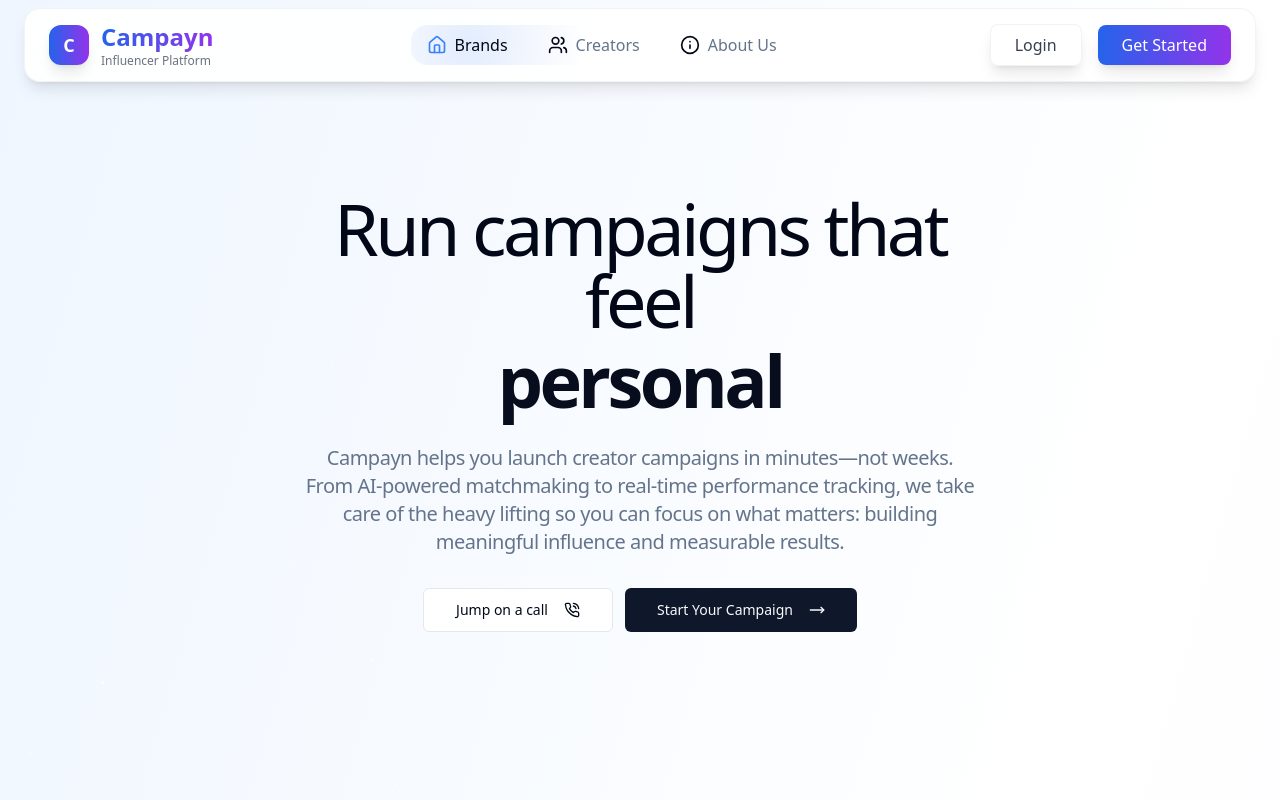
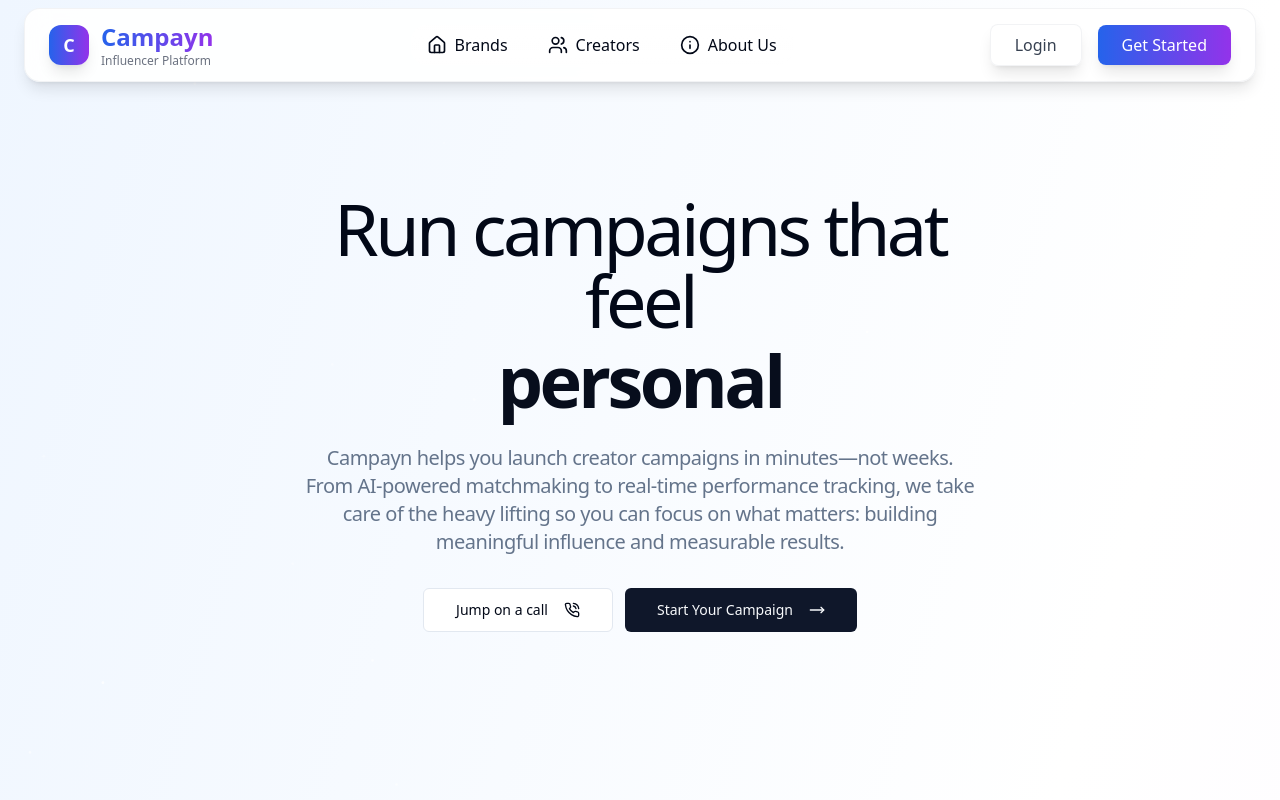
Before and after one commit to TeamCampayn/campayn_frontend, a React (Vite) app: page / in a window 1280 px wide. Shown: the top 800 px of the page. Built offline with nearby package versions, Linux system fonts and the light colour scheme.

Commit message:
Remove hover color from navbar menu
Removes the color change on hover for the menu items in the navbar.

```diff
--- a/src/components/ui/glow-menu.tsx
+++ b/src/components/ui/glow-menu.tsx
@@ -31,29 +31,6 @@ const backVariants: Variants = {
   hover: { rotateX: 0, opacity: 1 },
 }
 
-const glowVariants: Variants = {
-  initial: { opacity: 0, scale: 0.8 },
-  hover: {
-    opacity: 1,
-    scale: 2,
-    transition: {
-      opacity: { duration: 0.5, ease: "easeOut" },
-      scale: { duration: 0.5, type: "spring" as const, stiffness: 300, damping: 25 },
-    },
-  },
-}
-
-const navGlowVariants: Variants = {
-  initial: { opacity: 0 },
-  hover: {
-    opacity: 1,
-    transition: {
-      duration: 0.5,
-      ease: "easeOut",
-    },
-  },
-}
-
 const sharedTransition: Transition = {
   type: "spring" as const,
   stiffness: 100,
@@ -73,14 +50,9 @@ export const MenuBar = React.forwardRef<HTMLDivElement, MenuBarProps>(
         initial="initial"
         whileHover="hover"
       >
-        <motion.div
-          className="absolute -inset-2 bg-gradient-radial from-transparent via-blue-400/20 via-30% via-purple-400/20 via-60% via-red-400/20 via-90% to-transparent rounded-3xl z-0 pointer-events-none"
-          variants={navGlowVariants}
-        />
         <ul className="flex items-center gap-2 relative z-10">
           {items.map((item) => {
             const Icon = item.icon
-            const isActive = item.label === activeItem
 
             return (
               <motion.li key={item.label} className="relative">
@@ -95,22 +67,7 @@ export const MenuBar = React.forwardRef<HTMLDivElement, MenuBarProps>(
                     initial="initial"
                   >
                     <motion.div
-                      className="absolute inset-0 z-0 pointer-events-none"
-                      variants={glowVariants}
-                      animate={isActive ? "hover" : "initial"}
-                      style={{
-                        background: item.gradient,
-                        opacity: isActive ? 1 : 0,
-                        borderRadius: "16px",
-                      }}
-                    />
-                    <motion.div
-                      className={cn(
-                        "flex items-center gap-2 px-4 py-2 relative z-10 bg-transparent transition-colors rounded-xl",
-                        isActive
-                          ? "text-foreground"
-                          : "text-muted-foreground",
-                      )}
+                      className="flex items-center gap-2 px-4 py-2 relative z-10 bg-transparent transition-colors rounded-xl text-foreground"
                       variants={itemVariants}
                       transition={sharedTransition}
                       style={{
@@ -118,23 +75,13 @@ export const MenuBar = React.forwardRef<HTMLDivElement, MenuBarProps>(
                         transformOrigin: "center bottom",
                       }}
                     >
-                      <span
-                        className={cn(
-                          "transition-colors duration-300",
-                          isActive ? item.iconColor : "text-foreground",
-                        )}
-                      >
+                      <span className="text-foreground">
                         <Icon className="h-5 w-5" />
                       </span>
                       <span>{item.label}</span>
                     </motion.div>
                     <motion.div
-                      className={cn(
-                        "flex items-center gap-2 px-4 py-2 absolute inset-0 z-10 bg-transparent transition-colors rounded-xl",
-                        isActive
-                          ? "text-foreground"
-                          : "text-muted-foreground",
-                      )}
+                      className="flex items-center gap-2 px-4 py-2 absolute inset-0 z-10 bg-transparent transition-colors rounded-xl text-foreground"
                       variants={backVariants}
                       transition={sharedTransition}
                       style={{
@@ -143,12 +90,7 @@ export const MenuBar = React.forwardRef<HTMLDivElement, MenuBarProps>(
                         rotateX: 90,
                       }}
                     >
-                      <span
-                        className={cn(
-                          "transition-colors duration-300",
-                          isActive ? item.iconColor : "text-foreground",
-                        )}
-                      >
+                      <span className="text-foreground">
                         <Icon className="h-5 w-5" />
                       </span>
                       <span>{item.label}</span>
```
